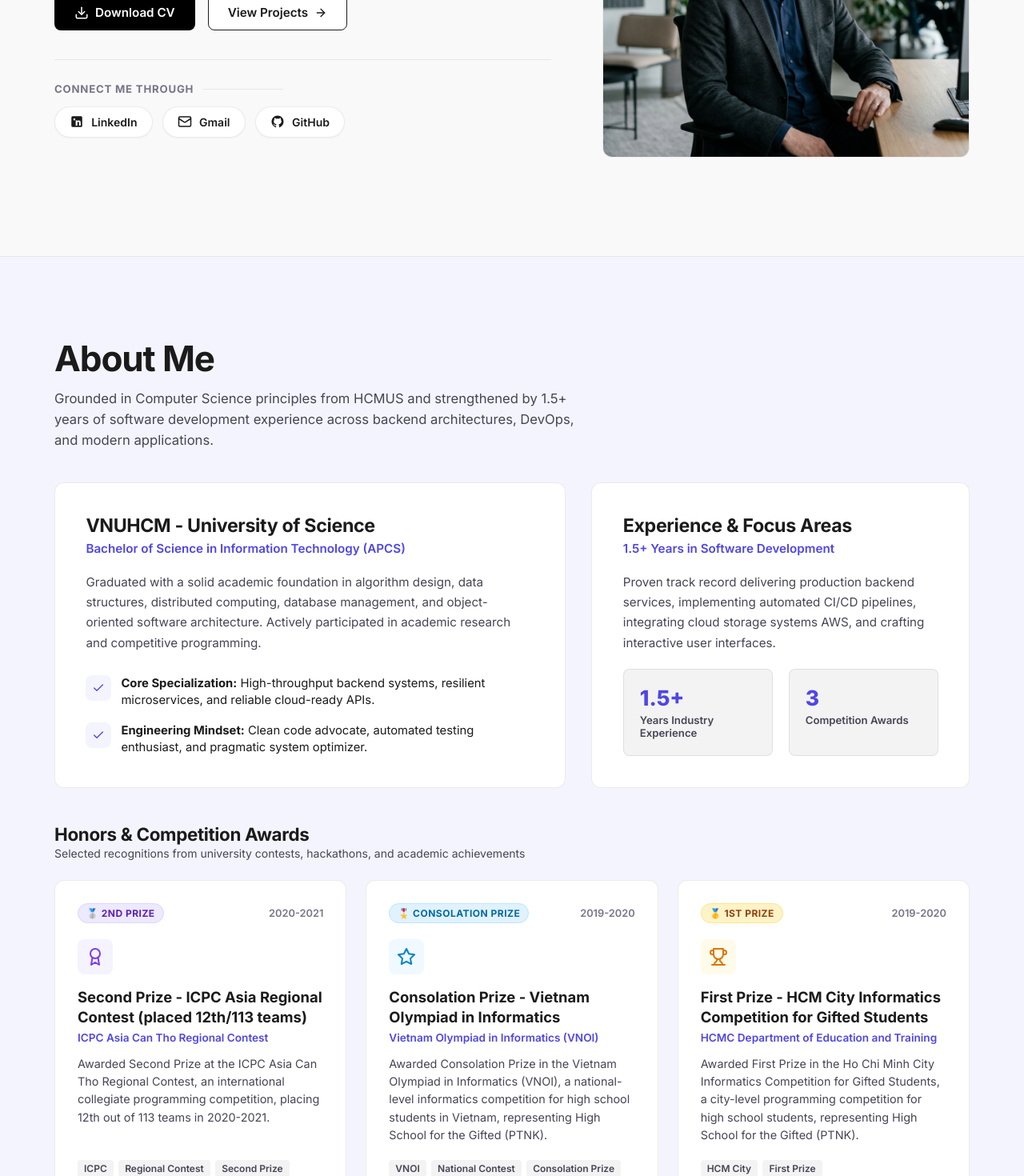
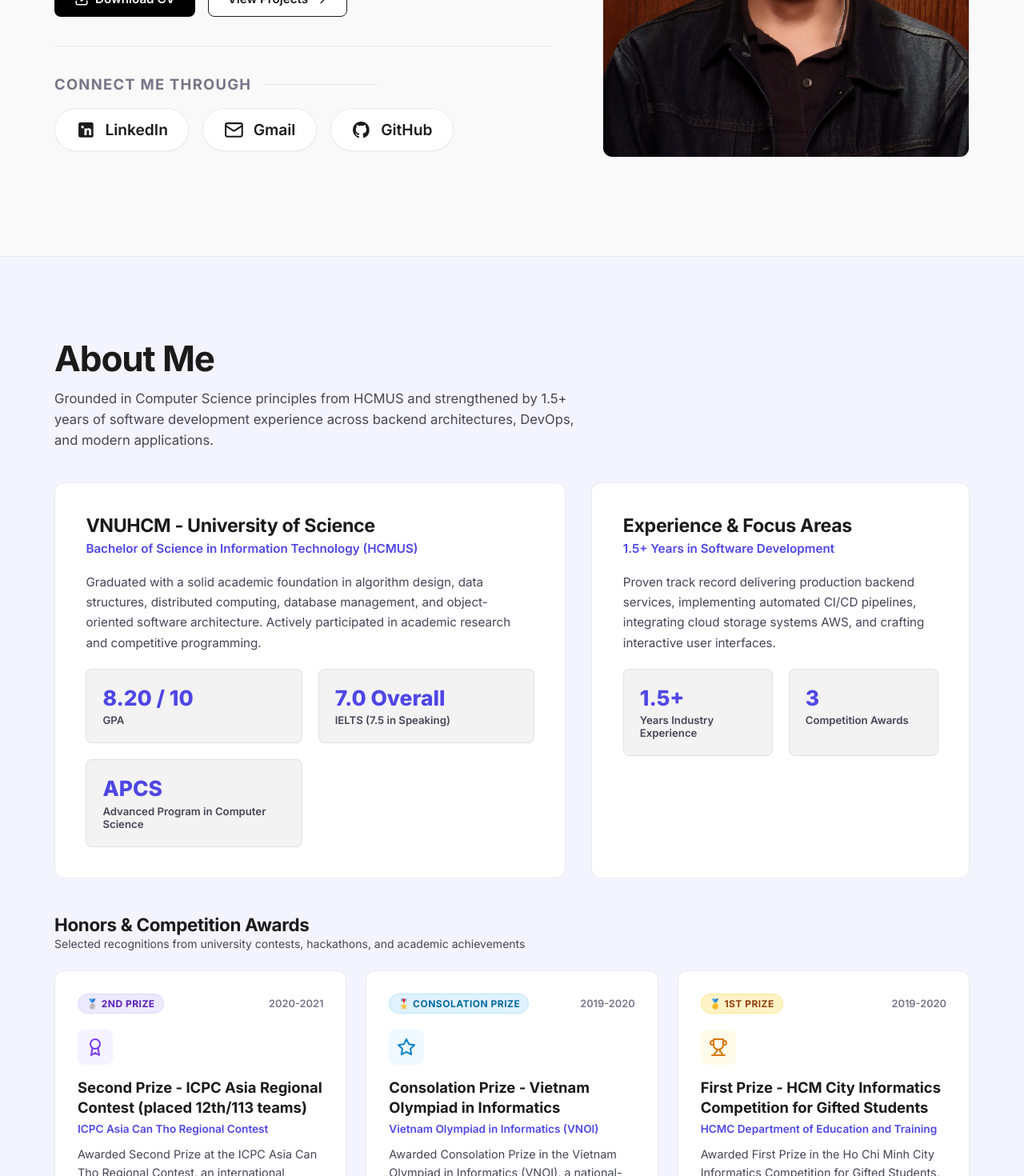
Before and after one commit to HemlockPham7/hemlock-portfolio, a Next.js app: page / in a window 1280 px wide. Shown: the part 480-1950 px from the top of the page at 80% size. Built offline with nearby package versions, Linux system fonts and the light colour scheme.

Commit message:
complete phase 1 2 and 3

```diff
--- a/src/app/globals.css
+++ b/src/app/globals.css
@@ -313,20 +313,20 @@ body.portfolio-body {
 .hero-connect-strip {
   display: flex;
   flex-direction: column;
-  gap: 0.85rem;
-  padding-top: 1.75rem;
+  gap: 1.2rem;
+  padding-top: 2.25rem;
   border-top: 1px solid var(--border-quiet);
 }
 
 .hero-connect-label {
-  font-size: 0.825rem;
+  font-size: 1.15rem;
   font-weight: 700;
   text-transform: uppercase;
-  letter-spacing: 0.06em;
+  letter-spacing: 0.07em;
   color: var(--text-subtle);
   display: flex;
   align-items: center;
-  gap: 0.75rem;
+  gap: 1.05rem;
 }
 
 .hero-connect-label::after {
@@ -334,27 +334,27 @@ body.portfolio-body {
   height: 1px;
   flex: 1;
   background: var(--border-quiet);
-  max-width: 100px;
+  max-width: 140px;
 }
 
 .hero-social-links {
   display: flex;
   align-items: center;
-  gap: 0.75rem;
+  gap: 1.05rem;
   flex-wrap: wrap;
 }
 
 .hero-social-btn {
   display: inline-flex;
   align-items: center;
-  gap: 0.55rem;
-  padding: 0.6rem 1.15rem;
+  gap: 0.75rem;
+  padding: 0.85rem 1.6rem;
   border-radius: var(--radius-full);
   background-color: var(--surface-container-lowest);
   border: 1px solid var(--border-quiet);
   color: var(--text-main);
   text-decoration: none;
-  font-size: 0.875rem;
+  font-size: 1.2rem;
   font-weight: 600;
   transition: all 180ms cubic-bezier(0.16, 1, 0.3, 1);
   box-shadow: 0 1px 2px rgba(0, 0, 0, 0.04);
@@ -369,6 +369,8 @@ body.portfolio-body {
 }
 
 .hero-social-btn svg {
+  width: 1.55rem;
+  height: 1.55rem;
   flex-shrink: 0;
   transition: transform 180ms ease;
 }
--- a/src/app/page.tsx
+++ b/src/app/page.tsx
@@ -11,7 +11,6 @@ import Project2Detail from "@/components/projects/details/Project2Detail";
 import Project3Detail from "@/components/projects/details/Project3Detail";
 import Project4Detail from "@/components/projects/details/Project4Detail";
 import Project5Detail from "@/components/projects/details/Project5Detail";
-import Project6Detail from "@/components/projects/details/Project6Detail";
 import SkillsSection from "@/components/skills/SkillsSection";
 
 interface FeaturedProject {
@@ -144,16 +143,6 @@ export default function PortfolioPage() {
       liveDemo: "https://github.com/HemlockPham7",
       github: "https://github.com/HemlockPham7",
     },
-    {
-      id: "algoarena",
-      title: "AlgoArena: Real-Time Algorithmic Judge System",
-      description:
-        "Interactive algorithmic competitive programming sandbox with isolated Docker execution containers, strict memory/CPU limits, and sub-second evaluation.",
-      image: "/images/code-judge.jpg",
-      tags: ["Go", "Docker Sandbox", "WebSocket", "React", "Next.js", "Redis"],
-      liveDemo: "https://github.com/HemlockPham7",
-      github: "https://github.com/HemlockPham7",
-    },
   ];
 
   const awardPrizes: AwardItem[] = [
@@ -188,7 +177,7 @@ export default function PortfolioPage() {
       date: "2019-2020",
       description:
         "Awarded First Prize in the Ho Chi Minh City Informatics Competition for Gifted Students, a city-level programming competition for high school students, representing High School for the Gifted (PTNK).",
-      tags: ["HCM City", "First Prize", "Competitive Programming", "PTNK"],
+      tags: ["HCMC", "First Prize", "Competitive Programming", "PTNK"],
     },
   ];
 
@@ -298,8 +287,8 @@ export default function PortfolioPage() {
                       aria-label="Connect with Viet-Hoang Pham on LinkedIn"
                     >
                       <svg
-                        width="18"
-                        height="18"
+                        width="25"
+                        height="25"
                         viewBox="0 0 24 24"
                         fill="currentColor"
                         aria-hidden="true"
@@ -315,8 +304,8 @@ export default function PortfolioPage() {
                       aria-label="Send email to Viet-Hoang Pham via Gmail"
                     >
                       <svg
-                        width="18"
-                        height="18"
+                        width="25"
+                        height="25"
                         viewBox="0 0 24 24"
                         fill="none"
                         stroke="currentColor"
@@ -339,8 +328,8 @@ export default function PortfolioPage() {
                       aria-label="View Viet-Hoang Pham on GitHub"
                     >
                       <svg
-                        width="18"
-                        height="18"
+                        width="25"
+                        height="25"
                         viewBox="0 0 24 24"
                         fill="currentColor"
                         aria-hidden="true"
@@ -356,7 +345,7 @@ export default function PortfolioPage() {
               <div className="hero-media-card">
                 <div className="hero-portrait-frame">
                   <Image
-                    src="/images/developer-portrait.jpg"
+                    src="/images/portrait.jpg"
                     alt="Viet-Hoang Pham portrait"
                     width={600}
                     height={600}
@@ -382,30 +371,22 @@ export default function PortfolioPage() {
             <div className="about-grid">
               <div className="about-card">
                 <h3 className="about-card-title">VNUHCM - University of Science</h3>
-                <div className="about-card-subtitle">Bachelor of Science in Information Technology (APCS)</div>
+                <div className="about-card-subtitle">Bachelor of Science in Information Technology (HCMUS)</div>
                 <p className="about-card-text">
                   Graduated with a solid academic foundation in algorithm design, data structures, distributed computing, database management, and object-oriented software architecture. Actively participated in academic research and competitive programming.
                 </p>
-                <div className="about-highlights-list">
-                  <div className="about-highlight-item">
-                    <div className="about-highlight-icon">
-                      <svg width="16" height="16" viewBox="0 0 24 24" fill="none" stroke="currentColor" strokeWidth="2" strokeLinecap="round" strokeLinejoin="round" aria-hidden="true">
-                        <polyline points="20 6 9 17 4 12" />
-                      </svg>
-                    </div>
-                    <div>
-                      <strong>Core Specialization:</strong> High-throughput backend systems, resilient microservices, and reliable cloud-ready APIs.
-                    </div>
+                <div className="about-stats-grid">
+                  <div className="about-stat-box">
+                    <div className="about-stat-val">8.20 / 10</div>
+                    <div className="about-stat-lbl">GPA</div>
                   </div>
-                  <div className="about-highlight-item">
-                    <div className="about-highlight-icon">
-                      <svg width="16" height="16" viewBox="0 0 24 24" fill="none" stroke="currentColor" strokeWidth="2" strokeLinecap="round" strokeLinejoin="round" aria-hidden="true">
-                        <polyline points="20 6 9 17 4 12" />
-                      </svg>
-                    </div>
-                    <div>
-                      <strong>Engineering Mindset:</strong> Clean code advocate, automated testing enthusiast, and pragmatic system optimizer.
-                    </div>
+                  <div className="about-stat-box">
+                    <div className="about-stat-val">7.0 Overall</div>
+                    <div className="about-stat-lbl">IELTS (7.5 in Speaking)</div>
+                  </div>
+                  <div className="about-stat-box">
+                    <div className="about-stat-val">APCS</div>
+                    <div className="about-stat-lbl">Advanced Program in Computer Science</div>
                   </div>
                 </div>
               </div>
@@ -753,7 +734,6 @@ export default function PortfolioPage() {
         {activeProjectModal === "kestrel" && <Project3Detail />}
         {activeProjectModal === "cloudvault" && <Project4Detail />}
         {activeProjectModal === "devnexus" && <Project5Detail />}
-        {activeProjectModal === "algoarena" && <Project6Detail />}
       </ProjectDetailModal>
     </div>
   );
--- a/src/components/experiences/PreviousJobDetail.tsx
+++ b/src/components/experiences/PreviousJobDetail.tsx
@@ -35,6 +35,9 @@ export default function PreviousJobDetail() {
           <li>
             <strong>API Documentation & Development Workflow:</strong> Documented RESTful APIs using <strong>Swagger</strong> and worked with <strong>Docker</strong> to support a consistent development environment and service integration.
           </li>
+          <li>
+            <strong>API Gateway & Authentication:</strong> Designed an API Gateway with <strong>Keycloak integration</strong> for centralized request routing and authentication.
+          </li>
         </ul>
       </div>
 
--- a/src/components/projects/details/Project1Detail.tsx
+++ b/src/components/projects/details/Project1Detail.tsx
@@ -12,6 +12,16 @@ export default function Project1Detail() {
         <p className="project-detail-subtitle">
           Core banking, lending, and tax management platform handling 10,000+ QPS with sub-200ms query latency across 500K+ records.
         </p>
+      </div>
+
+      <div className="project-detail-banner">
+        <Image
+          src="/images/distributed-system.jpg"
+          alt="Amplio platform architecture"
+          width={800}
+          height={450}
+          className="project-banner-img"
+        />
       </div>
 
       <div className="project-detail-banner">
```
Also changed, not shown: src/components/projects/details/Project6Detail.tsx (deleted, +0 -83 lines), public/images/developer-portrait.jpg (deleted), public/images/portrait.jpg (added), 1 other file (tests, documents, lock files or other folders).
